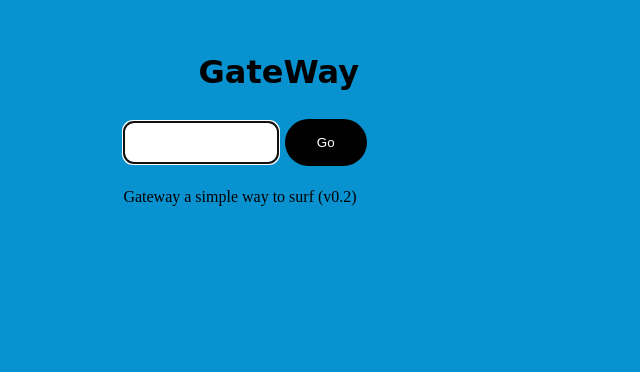
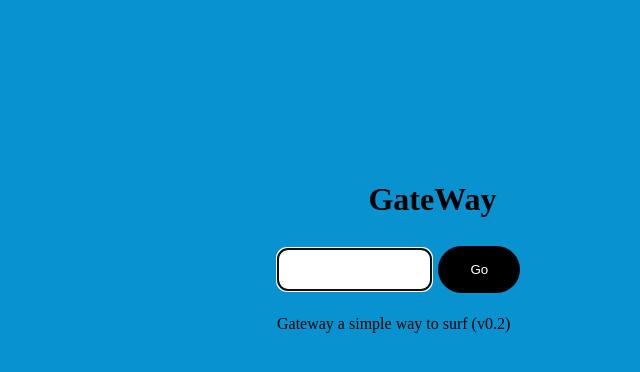
Before and after one commit to Memerip/gateway, a website: page public/index.html in a window 1280 px wide. Shown: the part 240-612 px from the top of the page, without its empty margins (363-1003 px from the left). Drawn offline with Linux system fonts and the light colour scheme.

Commit message:
Update index.html

```diff
--- a/public/index.html
+++ b/public/index.html
@@ -6,7 +6,7 @@
 <style>
 h1 {
   text-align: center;
-  font-family: 'Alfa Slab One', cursive;
+  font-family: 'Alfa Slab One';
 }
 </style>
 </head>
@@ -20,8 +20,8 @@ h1 {
   <style>
  div {
    position: fixed;
-   top: 34%;
-   left: 38%;
+   top: 50%;
+   left: 50%;
  }</style>
 <style>
 input[type=text] {
```
